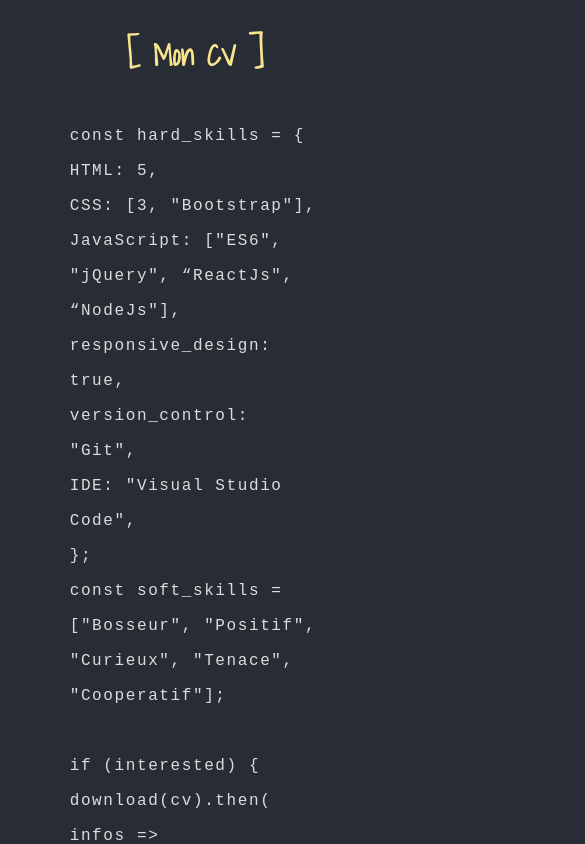
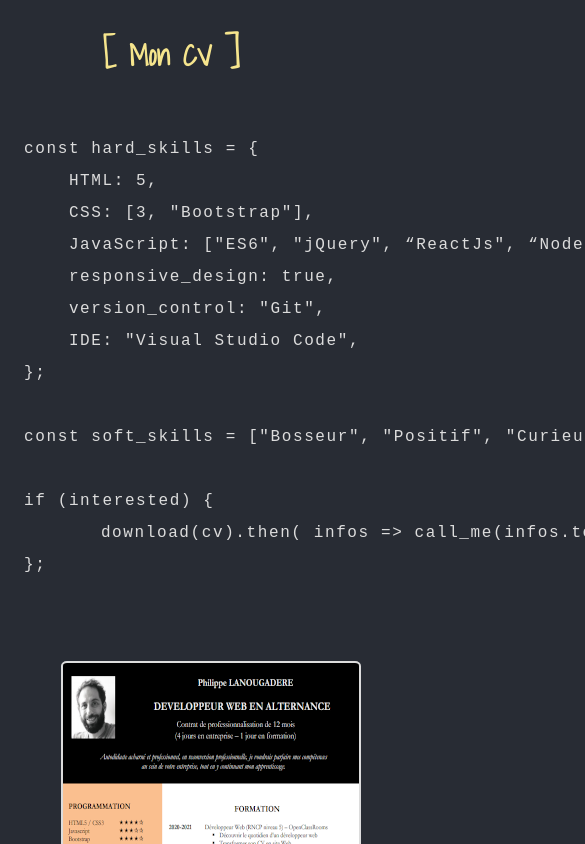
Before and after one commit to philippe76/React-Portfolio, a React (Create React App) app: page / in a window 390 px wide. Shown: the part 8120-8964 px from the top of the page, 585 px wide, since content can reach past the window. Built offline with nearby package versions, Linux system fonts and the light colour scheme; no server answers.

Commit message:
Update mobile cv layout

```diff
--- a/src/App.css
+++ b/src/App.css
@@ -361,6 +361,10 @@ a.link.active {
     background-color: #282c34;
   }
 
+  .box#cv {
+    margin-left: 0;
+  }
+
   #contact:last-of-type {
     margin-bottom: 2rem;
   }
@@ -534,6 +538,7 @@ a.link.active {
     height: 15rem;
     width: 18.5rem;
     margin: 3rem 0;
+    margin-left: 5rem;
     background-image: center/contain;
   }
 
--- a/src/components/Cv.js
+++ b/src/components/Cv.js
@@ -30,7 +30,7 @@ const Cv = () => {
         <h2 className="big-title"> {"[ Mon CV ]"} </h2>
         <div className="cv-container">
           <p className="paragraph">
-            <code>
+            <pre>
               {`const hard_skills = {
     HTML: 5,
     CSS: [3, "Bootstrap"],
@@ -39,12 +39,13 @@ const Cv = () => {
     version_control: "Git",
     IDE: "Visual Studio Code",
 };
+
 const soft_skills = ["Bosseur", "Positif", "Curieux", "Tenace", "Cooperatif"];
 
 if (interested) {
   	download(cv).then( infos => call_me(infos.tel) )
 }; `}
-            </code>
+            </pre>
           </p>
 
           <div className="cv-pic">
```
Lines whose indentation alone changed are shown as unchanged.
